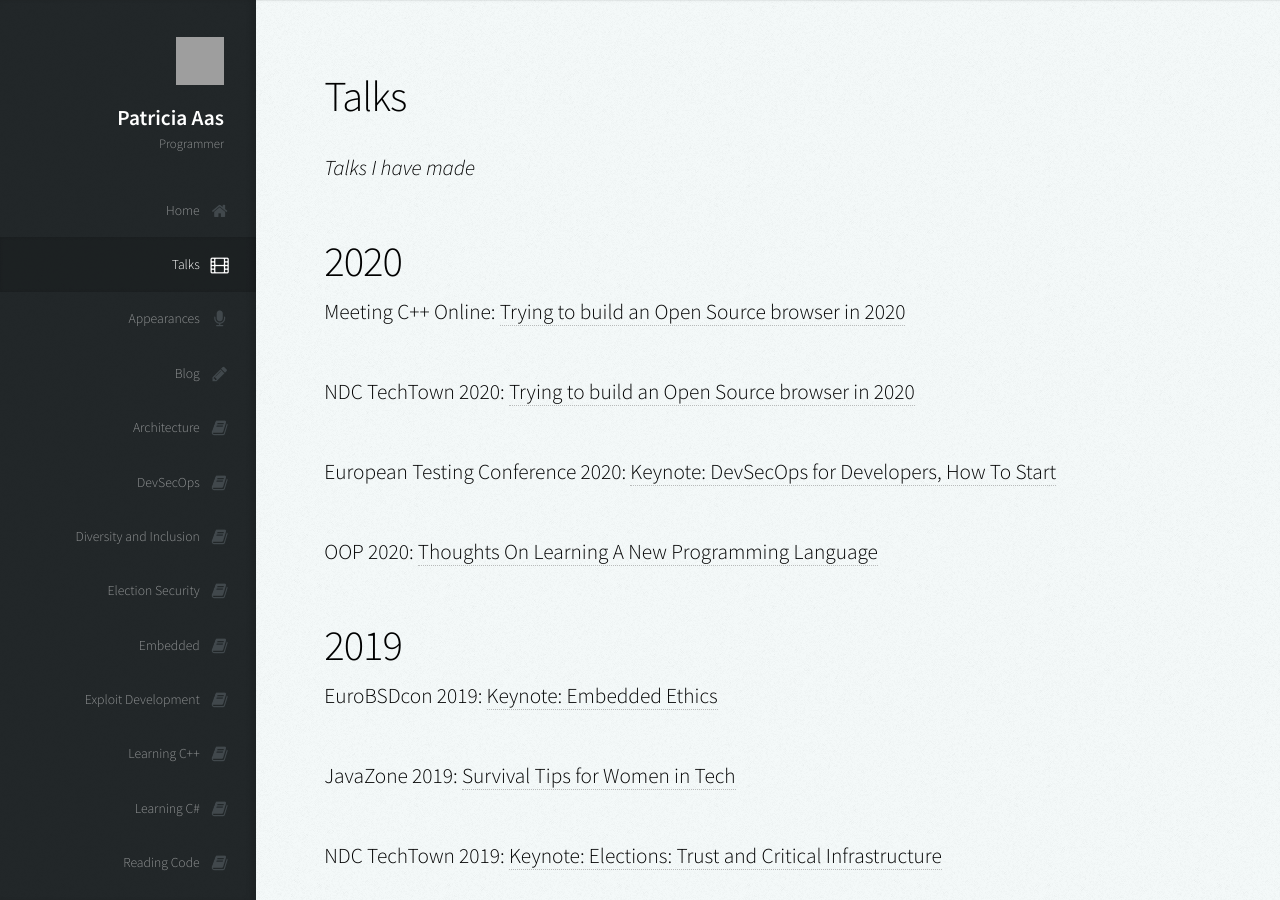
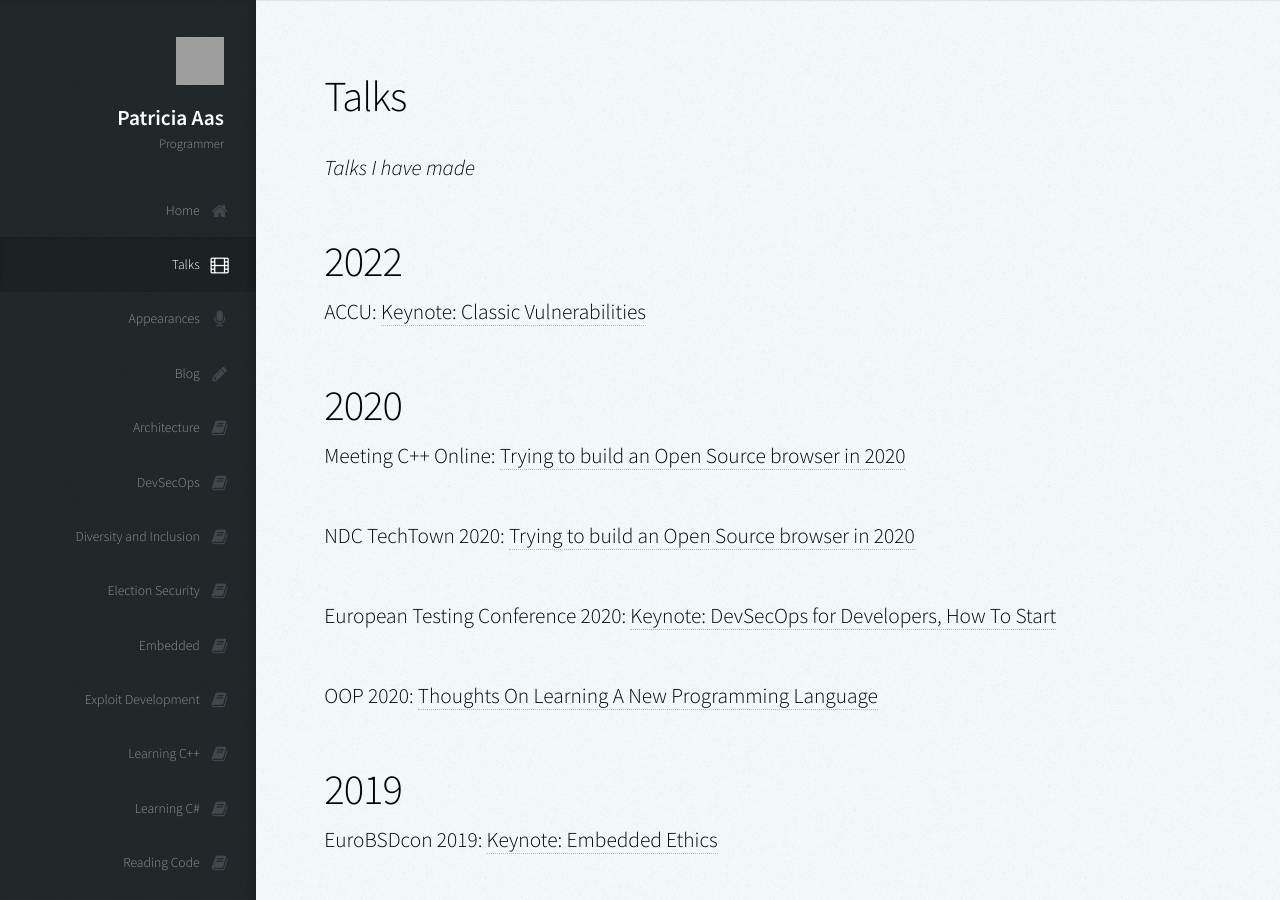
Before and after one commit to patricia-gallardo/patricia-gallardo.github.io, a Jekyll site: the page built from talks.md, in a window 1280 px wide and 900 px high. Built offline with Jekyll 4.4.1, drawn with Linux system fonts in a browser that asks for light colours; nearby versions of some CDN libraries; grey boxes are pictures that could not be loaded.

Commit message:
Add Classic Vulnerabilities Accu 2022

```diff
--- a/talks.md
+++ b/talks.md
@@ -5,6 +5,10 @@
 icon: fa-film
 order: 2
 ---
+
+## 2022
+
+ACCU: [Keynote: Classic Vulnerabilities](/2022/03/12/accu_classic_vulnerabilities.html)
 
 ## 2020
 
```
